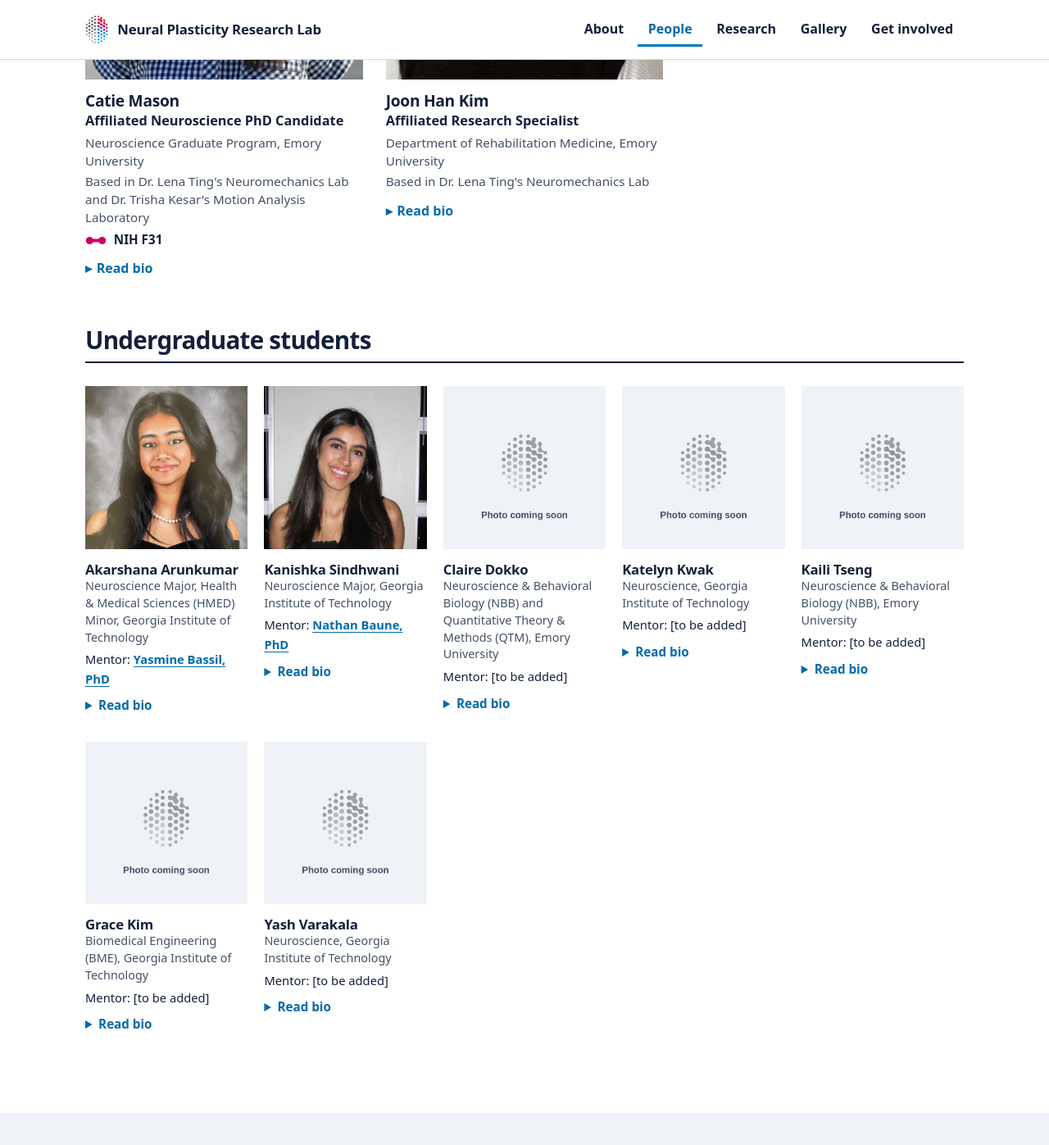
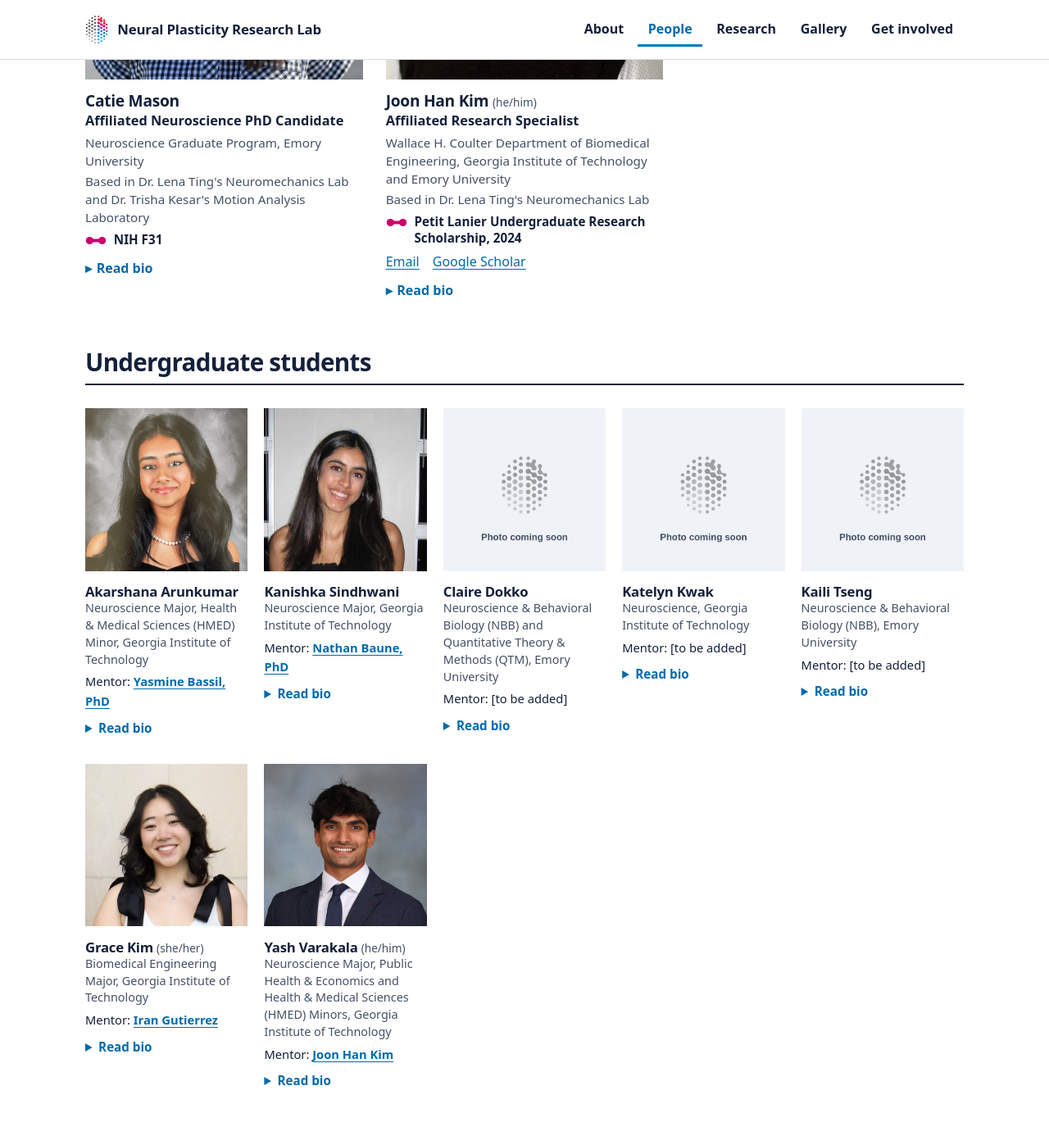
Before and after one commit to npresearchlab/npresearchlab.github.io, a Jekyll site: the page built from people.html, in a window 1280 px wide and 1400 px high, scrolled down 2537 px. Shown: the top 1397 px of the window at 82% size. Built offline with Jekyll 4.4.1, drawn with Linux system fonts in a browser that asks for light colours; some web fonts are replaced; some of the changed text lies outside the part shown.

Commit message:
People: form entries for Isaiah, Joon Han, Yash, and Grace (bios, links, photos); undergrad bios can show links
Co-Authored-By: Claude Opus 5.5 <noreply@anthropic.com>
Claude-Session: https://claude.ai/code/session_01A6YfpnrJqQKYAxW4w34cR4

```diff
--- a/_data/members.yml
+++ b/_data/members.yml
@@ -34,13 +34,22 @@
     sensors to track activities of daily living in the homes of stroke survivors. Nathan enjoys the latest
     technology, especially considering how it can be used to answer difficult research questions. Nathan
     is also fond of cycling, gardening, snowboarding (which is difficult in Georgia), and hunting mushrooms.
-- name: Isaiah Lachica, PhD
+- name: Isaiah J. Lachica, PhD
   role: Postdoctoral Fellow
   group: Research staff, postdocs, and graduate students
-  affiliation: Department of Rehabilitation Medicine, Emory University
+  affiliation: Department of Biomedical Engineering, Emory University
   joint: Joint with Dr. Lena Ting's Neuromechanics Lab
   photo: /assets/img/people/isaiah-lachica.jpg
-  bio: "[PLACEHOLDER BIO — replace with a 2–4 sentence bio.]"
+  links:
+  - label: Email
+    url: mailto:ilachic@emory.edu
+  - label: Google Scholar
+    url: https://scholar.google.com/citations?user=ZRW9yhcAAAAJ&hl=en
+  bio: >-
+    Isaiah Lachica is a Postdoctoral Fellow at Emory University working with Dr. Lena Ting and
+    Dr. Michael Borich. His research integrates principles from motor control, biomechanics, and
+    neuroscience to determine how dysfunction across multiple levels of the motor system contributes
+    to mobility impairment in movement disorders.
 - name: Oindrila Sinha, PhD
   role: Postdoctoral Fellow
   group: Research staff, postdocs, and graduate students
@@ -118,12 +127,24 @@
     Research Service Award (NRSA). In her free time, Catie loves to play video games, sing Broadway show
     tunes, and explore the city!
 - name: Joon Han Kim
+  pronouns: he/him
   role: Affiliated Research Specialist
   group: Research staff, postdocs, and graduate students
-  affiliation: Department of Rehabilitation Medicine, Emory University
+  affiliation: Wallace H. Coulter Department of Biomedical Engineering, Georgia Institute of Technology and Emory University
   joint: "Based in Dr. Lena Ting's Neuromechanics Lab"
+  honors: Petit Lanier Undergraduate Research Scholarship, 2024
   photo: /assets/img/people/joon-han-kim.jpg
-  bio: "[PLACEHOLDER BIO — replace with a 2–4 sentence bio.]"
+  links:
+  - label: Email
+    url: mailto:joon.kim@emory.edu
+  - label: Google Scholar
+    url: https://scholar.google.com/citations?user=CpI_AuUAAAAJ&hl=en
+  bio: >-
+    Joon's research focuses on understanding how brain disorders increase fall risk and impair balance
+    by examining changes in the brain and body movement. He aims to translate these findings into
+    strategies and assistive devices that better detect fall risk and prevent falls. His current
+    projects investigate the mechanisms underlying balance impairment in Parkinson's disease and explore
+    robotic exoskeletons as potential tools to reduce fall risk.
 - name: Akarshana Arunkumar
   role: Undergraduate Student
   group: Undergraduate students
@@ -166,14 +187,31 @@
   photo: /assets/img/people/placeholder.jpg
   bio: "[PLACEHOLDER BIO — replace with a 2–4 sentence bio.]"
 - name: Grace Kim
+  pronouns: she/her
   role: Undergraduate Student
   group: Undergraduate students
-  affiliation: Biomedical Engineering (BME), Georgia Institute of Technology
-  photo: /assets/img/people/placeholder.jpg
-  bio: "[PLACEHOLDER BIO — replace with a 2–4 sentence bio.]"
+  affiliation: Biomedical Engineering Major, Georgia Institute of Technology
+  mentor: "Iran Gutierrez"
+  photo: /assets/img/people/grace-kim.jpg
+  bio: >-
+    Grace is a fifth-year undergraduate dual-degree student at Georgia Tech studying Biomedical
+    Engineering. She is currently working with Iran Gutierrez on the RESeT project, which uses robotic
+    reaching tasks and EEG to study how beta-wave activity in the supplementary motor area relates to
+    cognitive flexibility in Parkinson's disease. Outside of the lab, Grace loves playing tennis and just
+    got into cooking and baking!
 - name: Yash Varakala
-  role: Undergraduate Student
+  pronouns: he/him
+  role: Undergraduate Research Assistant
   group: Undergraduate students
-  affiliation: Neuroscience, Georgia Institute of Technology
-  photo: /assets/img/people/placeholder.jpg
-  bio: "[PLACEHOLDER BIO — replace with a 2–4 sentence bio.]"
+  affiliation: Neuroscience Major, Public Health & Economics and Health & Medical Sciences (HMED) Minors, Georgia Institute of Technology
+  mentor: "Joon Han Kim"
+  photo: /assets/img/people/yash-varakala.jpg
+  links:
+  - label: LinkedIn
+    url: https://www.linkedin.com/in/yash-varakala
+  bio: >-
+    Yash is a second-year undergraduate student at Georgia Tech majoring in Neuroscience, with minors in
+    Public Health & Economics, and Health and Medical Sciences (HMED). He is currently working with Tina
+    Lerro and Joon Han Kim on data collection and analysis for research on Parkinson's disease, and he
+    also helps with participant recruitment. Outside of the lab, Yash enjoys playing chess and guitar and
+    going hiking.
--- a/_data/projects.yml
+++ b/_data/projects.yml
@@ -9,6 +9,8 @@
 - title: Neural correlates of whole-body motion perception
   team:
     - "Rekha Crawford"
+    - "Isaiah J. Lachica, PhD"
+    - "Joon Han Kim"
   status: recruiting
   photo: /assets/img/research/perturbation.jpg
   summary: >-
--- a/people.html
+++ b/people.html
@@ -88,7 +88,7 @@ permalink: /people/
           {% if m.mentor %}<p class="mentor">Mentor: <a href="#{{ m.mentor | slugify }}">{{ m.mentor }}</a></p>{% else %}<p class="mentor">Mentor: [to be added]</p>{% endif %}
           {% if m.bio %}<details><summary>Read bio</summary><p>{{ m.bio | strip | replace: "
 
-", "</p><p>" }}</p></details>{% endif %}
+", "</p><p>" }}</p>{% if m.links %}<p class="links">{% for l in m.links %}<a href="{{ l.url }}">{{ l.label }}</a>{% unless forloop.last %} · {% endunless %}{% endfor %}</p>{% endif %}</details>{% endif %}
         </article>
         {% endfor %}
       </div>
```
Also changed, not shown: assets/img/people/grace-kim.jpg (added), assets/img/people/yash-varakala.jpg (added).
